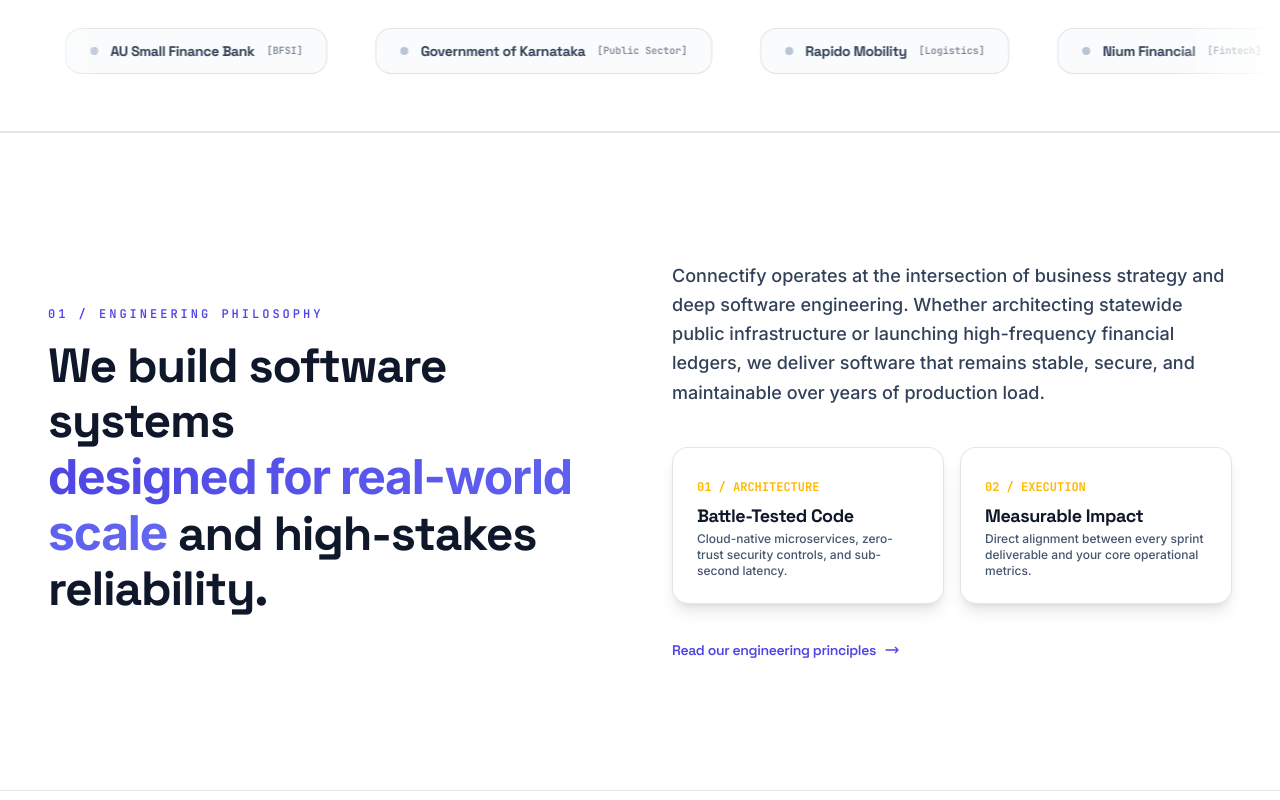
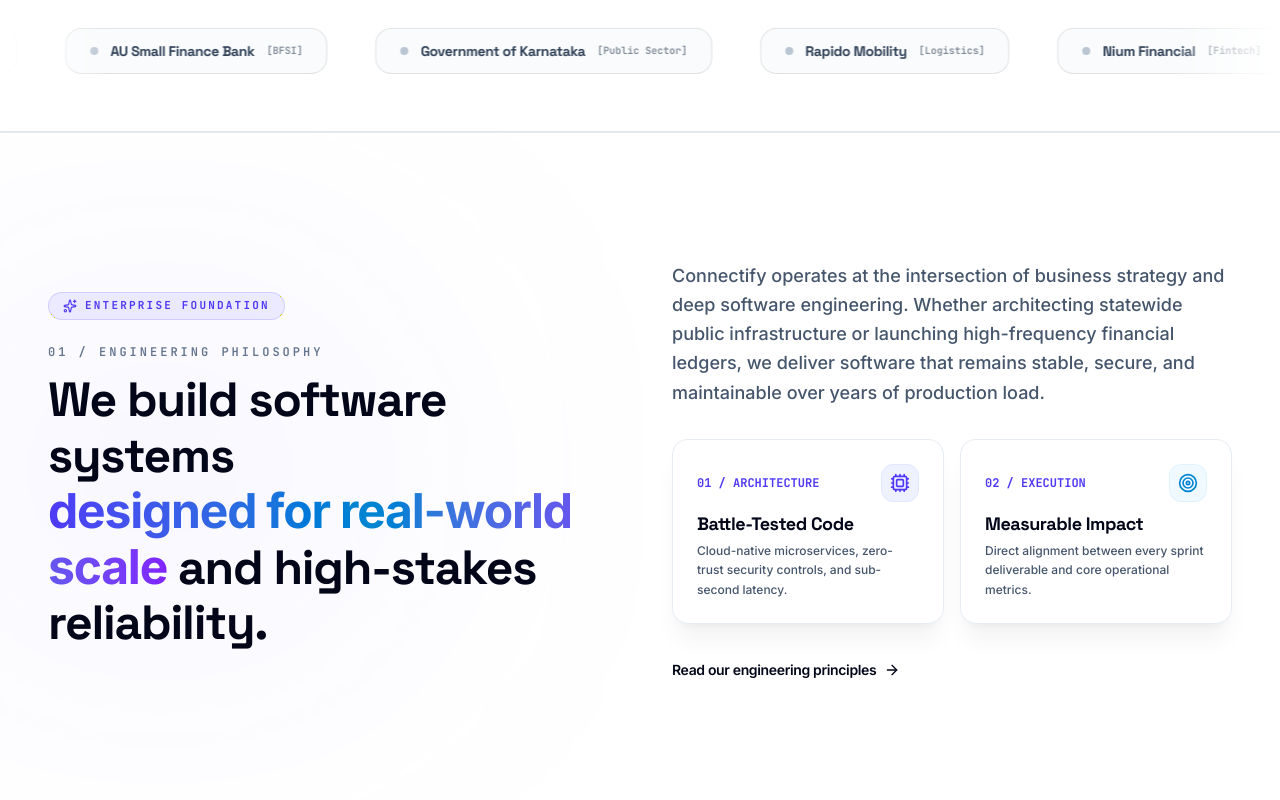
Before and after one commit to kumarbasappa/connectify_website, a Next.js app: page / in a window 1280 px wide. Shown: the part 1100-1900 px from the top of the page. Built offline with nearby package versions, Linux system fonts and the light colour scheme.

Commit message:
feat: upgrade homepage visual styling, Bento cards, scroll reveals, and micro-interactions

```diff
--- a/src/components/AboutValue.tsx
+++ b/src/components/AboutValue.tsx
@@ -1,95 +1,88 @@
 "use client";
 
 import Link from "next/link";
-import { useEffect, useRef } from "react";
-import gsap from "gsap";
-import { ScrollTrigger } from "gsap/ScrollTrigger";
-
-gsap.registerPlugin(ScrollTrigger);
+import { motion } from "framer-motion";
+import { Cpu, Target, ArrowRight, ShieldCheck, Sparkles } from "lucide-react";
 
 export default function AboutValue() {
-  const rootRef = useRef<HTMLElement>(null);
+  return (
+    <section className="relative bg-background py-24 lg:py-32 border-t border-slate-200/90 dark:border-white/10 overflow-hidden">
+      {/* Subtle Background Glow */}
+      <div className="absolute top-1/2 left-[-5%] -translate-y-1/2 w-[35%] h-[35%] bg-indigo-500/10 rounded-full blur-[140px] pointer-events-none" />
 
-  useEffect(() => {
-    const ctx = gsap.context(() => {
-      gsap.fromTo(
-        "[data-value-reveal]",
-        { opacity: 0, y: 30 },
-        {
-          opacity: 1,
-          y: 0,
-          duration: 0.8,
-          stagger: 0.15,
-          ease: "power3.out",
-          scrollTrigger: {
-            trigger: rootRef.current,
-            start: "top 80%",
-            once: true
-          }
-        }
-      );
-    }, rootRef);
-
-    return () => ctx.revert();
-  }, []);
-
-  return (
-    <section ref={rootRef} className="relative bg-background py-24 lg:py-32 border-t border-black/10 dark:border-white/10">
-      <div className="mx-auto w-full max-w-7xl px-6 lg:px-12">
+      <div className="mx-auto w-full max-w-7xl px-6 lg:px-12 relative z-10">
         <div className="grid items-center gap-12 lg:grid-cols-12 lg:gap-16">
-          {/* Left Column - Headline */}
-          <div className="lg:col-span-6" data-value-reveal>
-            <p className="font-mono text-xs font-semibold uppercase tracking-[0.25em] text-brand dark:text-cyan-400">
-              01 / Engineering Philosophy
+          {/* Left Column - Headline & Kinetic Typography */}
+          <motion.div
+            initial={{ opacity: 0, y: 24 }}
+            whileInView={{ opacity: 1, y: 0 }}
+            viewport={{ once: true }}
+            transition={{ duration: 0.6 }}
+            className="lg:col-span-6"
+          >
+            <div className="inline-flex items-center gap-2 rounded-full border border-indigo-500/20 bg-indigo-500/10 px-3.5 py-1 font-mono text-[11px] font-bold uppercase tracking-[0.2em] text-indigo-600 dark:text-cyan-400 mb-6">
+              <Sparkles className="w-3.5 h-3.5" />
+              ENTERPRISE FOUNDATION
+            </div>
+            <p className="font-mono text-xs font-semibold uppercase tracking-[0.25em] text-slate-500 dark:text-slate-400 mb-3">
+              01 / ENGINEERING PHILOSOPHY
             </p>
-            <h2 className="mt-4 font-display text-3xl font-extrabold tracking-tight text-foreground sm:text-5xl lg:text-5xl lg:leading-[1.1] dark:text-white">
+            <h2 className="font-display text-3xl font-extrabold tracking-tight text-slate-950 sm:text-5xl lg:text-5xl lg:leading-[1.1] dark:text-white">
               We build software systems <br />
-              <span className="bg-gradient-to-r from-brand to-electric bg-clip-text text-transparent">
+              <span className="bg-gradient-to-r from-indigo-600 via-sky-600 to-violet-600 bg-clip-text text-transparent dark:from-white dark:via-slate-100 dark:to-indigo-300">
                 designed for real-world scale
               </span>{" "}
               and high-stakes reliability.
             </h2>
-          </div>
+          </motion.div>
 
-          {/* Right Column - Narrative & Pillars */}
-          <div className="space-y-6 lg:col-span-6" data-value-reveal>
-            <p className="font-sans text-base font-medium leading-relaxed text-slate-700 sm:text-lg dark:text-slate-300">
+          {/* Right Column - Narrative & Multi-Layer Glass Cards */}
+          <motion.div
+            initial={{ opacity: 0, y: 24 }}
+            whileInView={{ opacity: 1, y: 0 }}
+            viewport={{ once: true }}
+            transition={{ duration: 0.6, delay: 0.15 }}
+            className="space-y-6 lg:col-span-6"
+          >
+            <p className="font-sans text-base font-medium leading-relaxed text-slate-600 sm:text-lg dark:text-slate-300">
               Connectify operates at the intersection of business strategy and deep software engineering.
               Whether architecting statewide public infrastructure or launching high-frequency financial ledgers, we deliver software that remains stable, secure, and maintainable over years of production load.
             </p>
 
-            <div className="grid grid-cols-2 gap-4 pt-4">
-              <div className="rounded-2xl border border-black/10 bg-card-bg p-6 shadow-lg transition-all duration-300 ease-in-out hover:-translate-y-1 hover:border-amber-400/60 hover:shadow-[0_0_25px_rgba(245,158,11,0.2)] dark:border-white/10">
-                <span className="font-mono text-xs font-bold text-amber-400">01 / ARCHITECTURE</span>
-                <h3 className="mt-2 font-display text-lg font-bold text-foreground dark:text-white">Battle-Tested Code</h3>
-                <p className="mt-1 font-sans text-xs font-medium text-slate-600 dark:text-slate-300">Cloud-native microservices, zero-trust security controls, and sub-second latency.</p>
+            <div className="grid grid-cols-1 sm:grid-cols-2 gap-4 pt-2">
+              <div className="group rounded-2xl border border-slate-200/80 bg-white/80 p-6 shadow-xl shadow-slate-900/5 backdrop-blur-xl transition-all duration-300 hover:-translate-y-1 hover:border-indigo-500/40 hover:shadow-2xl dark:border-white/10 dark:bg-slate-900/80">
+                <div className="flex items-center justify-between">
+                  <span className="font-mono text-xs font-bold text-indigo-600 dark:text-cyan-400">01 / ARCHITECTURE</span>
+                  <div className="p-2 rounded-xl bg-indigo-50 dark:bg-white/5 border border-indigo-100 dark:border-white/10">
+                    <Cpu className="w-5 h-5 text-indigo-600 dark:text-cyan-400" />
+                  </div>
+                </div>
+                <h3 className="mt-3 font-display text-lg font-bold text-slate-950 dark:text-white">Battle-Tested Code</h3>
+                <p className="mt-1.5 font-sans text-xs font-medium leading-relaxed text-slate-600 dark:text-slate-300">Cloud-native microservices, zero-trust security controls, and sub-second latency.</p>
               </div>
 
-              <div className="rounded-2xl border border-black/10 bg-card-bg p-6 shadow-lg transition-all duration-300 ease-in-out hover:-translate-y-1 hover:border-amber-400/60 hover:shadow-[0_0_25px_rgba(245,158,11,0.2)] dark:border-white/10">
-                <span className="font-mono text-xs font-bold text-amber-400">02 / EXECUTION</span>
-                <h3 className="mt-2 font-display text-lg font-bold text-foreground dark:text-white">Measurable Impact</h3>
-                <p className="mt-1 font-sans text-xs font-medium text-slate-600 dark:text-slate-300">Direct alignment between every sprint deliverable and your core operational metrics.</p>
+              <div className="group rounded-2xl border border-slate-200/80 bg-white/80 p-6 shadow-xl shadow-slate-900/5 backdrop-blur-xl transition-all duration-300 hover:-translate-y-1 hover:border-indigo-500/40 hover:shadow-2xl dark:border-white/10 dark:bg-slate-900/80">
+                <div className="flex items-center justify-between">
+                  <span className="font-mono text-xs font-bold text-indigo-600 dark:text-cyan-400">02 / EXECUTION</span>
+                  <div className="p-2 rounded-xl bg-sky-50 dark:bg-white/5 border border-sky-100 dark:border-white/10">
+                    <Target className="w-5 h-5 text-sky-600 dark:text-indigo-400" />
+                  </div>
+                </div>
+                <h3 className="mt-3 font-display text-lg font-bold text-slate-950 dark:text-white">Measurable Impact</h3>
+                <p className="mt-1.5 font-sans text-xs font-medium leading-relaxed text-slate-600 dark:text-slate-300">Direct alignment between every sprint deliverable and core operational metrics.</p>
               </div>
             </div>
 
             <div className="pt-2">
               <Link
                 href="/about"
-                className="group inline-flex items-center gap-2 font-display text-sm font-semibold text-brand dark:text-cyan-400 transition-colors hover:text-electric dark:hover:text-white"
+                className="group inline-flex items-center gap-2 font-display text-sm font-semibold text-slate-950 dark:text-cyan-400 transition-colors hover:text-indigo-600 dark:hover:text-white"
               >
-                Read our engineering principles
-                <svg
-                  className="h-4 w-4 transition-transform group-hover:translate-x-1"
-                  fill="none"
-                  viewBox="0 0 24 24"
-                  stroke="currentColor"
-                  strokeWidth={2}
-                >
-                  <path strokeLinecap="round" strokeLinejoin="round" d="M17 8l4 4m0 0l-4 4m4-4H3" />
-                </svg>
+                <span>Read our engineering principles</span>
+                <ArrowRight className="h-4 w-4 transition-transform group-hover:translate-x-1" />
               </Link>
             </div>
-          </div>
+          </motion.div>
         </div>
       </div>
     </section>
--- a/src/components/FinalCta.tsx
+++ b/src/components/FinalCta.tsx
@@ -1,21 +1,28 @@
 "use client";
 
 import Link from "next/link";
-import { ArrowRight, Calendar, Sparkles } from "lucide-react";
+import { motion } from "framer-motion";
+import { ArrowRight, Calendar, Sparkles, CheckCircle2 } from "lucide-react";
 
 export default function FinalCta() {
   return (
     <section id="start" className="relative overflow-hidden bg-background py-28 lg:py-36 border-t border-slate-200/90 dark:border-white/10">
-      {/* Deep Ambient Indigo & Electric Glow Backdrop */}
-      <div className="absolute top-1/2 left-1/2 -translate-x-1/2 -translate-y-1/2 w-[600px] h-[350px] bg-gradient-to-r from-indigo-500/20 via-sky-500/15 to-purple-500/20 rounded-full blur-[140px] pointer-events-none" />
+      {/* Deep Ambient Mesh Gradient Backdrop */}
+      <div className="absolute top-1/2 left-1/2 -translate-x-1/2 -translate-y-1/2 w-[700px] h-[400px] bg-gradient-to-r from-indigo-500/20 via-sky-500/15 to-purple-500/20 rounded-full blur-[140px] pointer-events-none" />
 
       <div className="relative mx-auto w-full max-w-5xl px-6 lg:px-12">
-        <div className="relative rounded-3xl border border-slate-200/90 bg-white/90 p-8 sm:p-12 lg:p-16 text-center shadow-2xl backdrop-blur-2xl dark:border-white/10 dark:bg-slate-900/80">
-          {/* Eyebrow Badge */}
+        <motion.div
+          initial={{ opacity: 0, y: 24 }}
+          whileInView={{ opacity: 1, y: 0 }}
+          viewport={{ once: true }}
+          transition={{ duration: 0.6 }}
+          className="relative rounded-3xl border border-slate-200/90 bg-white/90 p-8 sm:p-12 lg:p-16 text-center shadow-2xl backdrop-blur-2xl dark:border-white/10 dark:bg-slate-900/80"
+        >
+          {/* Eyebrow Badge - Live Availability Indicator */}
           <span className="inline-flex items-center gap-2 rounded-full border border-emerald-500/30 bg-emerald-500/10 px-4 py-1.5 font-mono text-xs font-bold uppercase tracking-[0.2em] text-emerald-700 dark:border-cyan-500/30 dark:bg-cyan-950/50 dark:text-cyan-400">
             <span className="h-2 w-2 rounded-full bg-emerald-500 dark:bg-cyan-400 animate-ping" />
             <Sparkles className="w-3.5 h-3.5" />
-            ACCEPTING NEW ENTERPRISE PROJECTS
+            Accepting Q3/Q4 Enterprise Deployments
           </span>
 
           {/* Main Heading */}
@@ -48,7 +55,7 @@ export default function FinalCta() {
               Explore Case Studies
             </Link>
           </div>
-        </div>
+        </motion.div>
       </div>
     </section>
   );
```
Also changed, not shown: src/components/WhyConnectify.tsx (+97 -65 lines).
